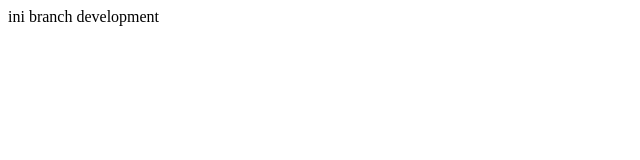
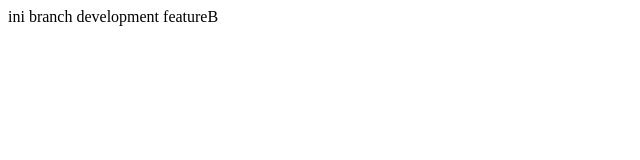
Before and after one commit to Doni19071/go_doni-yudi-prabowo, a plain HTML site: page 02_Version Control and Branch Management (Git)/praktikum/index.html in a window 1280 px wide. Shown: the full height of the page, 0-640 px from the left. Drawn offline with Linux system fonts and the light colour scheme.

Commit message:
tag feature B

```diff
--- a/02_Version Control and Branch Management (Git)/praktikum/index.html
+++ b/02_Version Control and Branch Management (Git)/praktikum/index.html
@@ -7,6 +7,6 @@
     <title>Document</title>
 </head>
 <body>
-    ini branch development
+    ini branch development featureB
 </body>
 </html>
```
